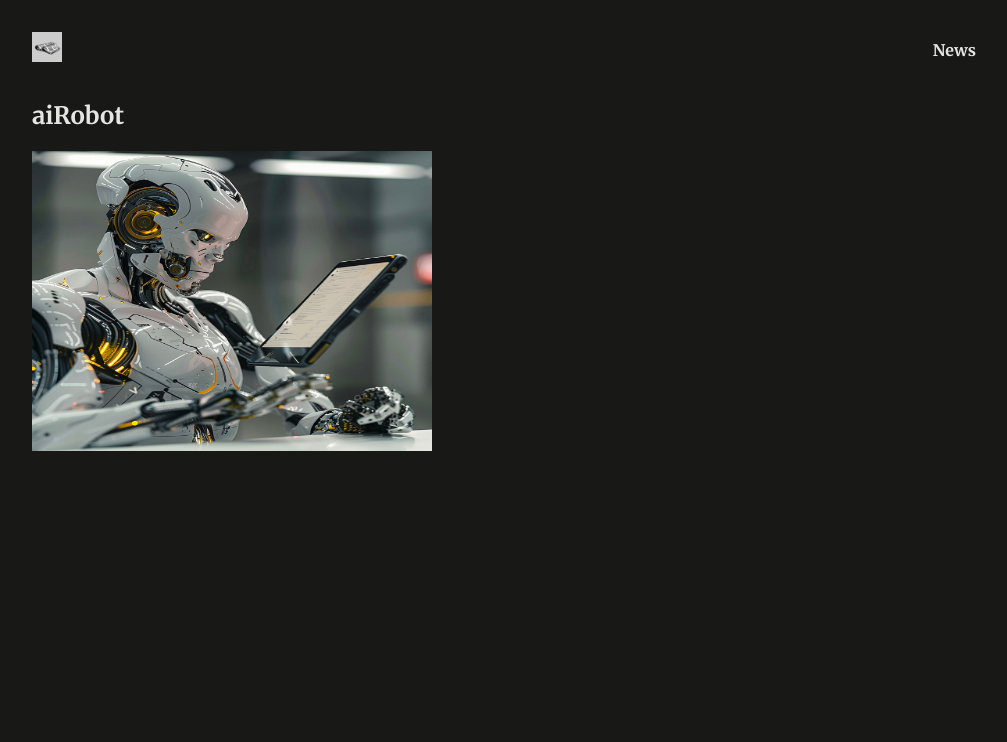
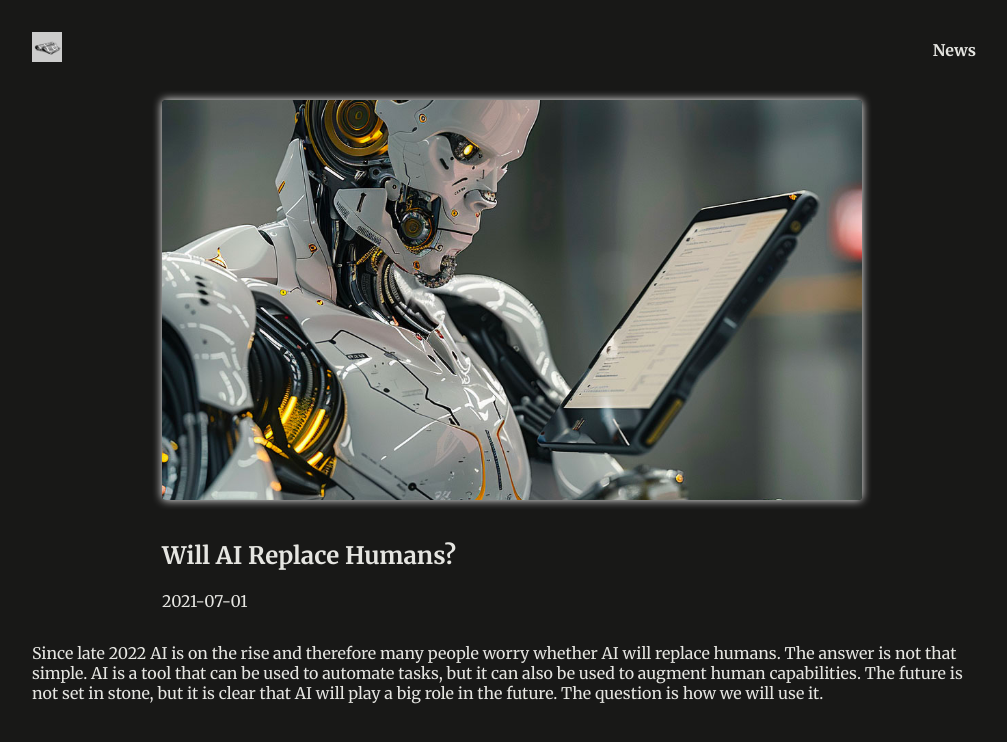
Before and after one commit to illusionnext/NewsWebApp, a Next.js app: page /news/aiRobot in a window 1280 px wide. Shown: the top 742 px of the page, without its empty margins (128-1135 px from the left). Built offline with nearby package versions, Linux system fonts and the light colour scheme.

Commit message:
added news Item page by slug

```diff
--- a/app/globals.css
+++ b/app/globals.css
@@ -143,11 +143,17 @@ ul {
   align-items: center;
 }
 
-.news-article img {
-  width: 7rem;
-  margin-bottom: 1rem;
-  border-radius: 4px;
-}
+
+
+/* .news-article img { */
+
+/*  width: 7rem; */
+
+/*  margin-bottom: 1rem; */
+
+/*  border-radius: 4px; */
+
+/* } */
 
 .modal {
   background-color: #bababa;
--- a/app/layout.tsx
+++ b/app/layout.tsx
@@ -17,8 +17,8 @@ const geistMono = localFont({
 });
 
 export const metadata: Metadata = {
-  title: "Create Next App",
-  description: "Generated by create next app",
+  title: "News Web App",
+  description: "A simple news web app",
 };
 
 export default function RootLayout({
--- /dev/null
+++ b/app/news/[slug]/page.module.css
@@ -0,0 +1,13 @@
+.news-article {
+  display: grid;
+  place-content: center;
+  place-items: center;
+  gap: 1rem;
+
+  & img {
+    box-shadow: 0 0 10px 0 #fff;
+    object-fit: cover;
+    margin-bottom: 1rem;
+    border-radius: 4px;
+  }
+}
--- a/app/news/[slug]/page.tsx
+++ b/app/news/[slug]/page.tsx
@@ -1,7 +1,8 @@
-import { newsPictures } from "@/components/SSG/pictures/pictures";
-import { pictureTypes } from "@/app/types/types";
+import { newsTypes } from "@/types/types";
 import Image from "next/image";
 import { notFound } from "next/navigation";
+import classes from "./page.module.css";
+import { dummyNews } from "@/components/SSG/dummy-data/dummyNews";
 
 export default async function NewsSlug({
   params,
@@ -11,25 +12,29 @@ export default async function NewsSlug({
   const { slug } = await params;
   console.log({ slug });
 
-  // Find the picture that matches the slug
-  const newsPicture: pictureTypes | undefined = newsPictures.find(
-    (picture) => picture.name === slug,
+  // Find the item that matches the slug
+  const newsItem: newsTypes | undefined = dummyNews.find(
+    (item) => item.slug === slug,
   );
 
-  if (!newsPicture) {
+  if (!newsItem) {
     notFound();
   } else {
     return (
-      <section>
-        <h1>{newsPicture.name}</h1>
-        <Image
-          width={400}
-          height={300}
-          src={newsPicture.src}
-          alt={newsPicture.alt}
-          priority
-        />
-      </section>
+      <article className={classes["news-article"]}>
+        <header>
+          <Image
+            width={700}
+            height={400}
+            src={`/images/news/${newsItem.image}`}
+            alt={newsItem.title}
+            priority
+          />
+          <h1>{newsItem.title}</h1>
+          <time dateTime={newsItem.date}>{newsItem.date}</time>
+        </header>
+        <p>{newsItem.content}</p>
+      </article>
     );
   }
 }
--- a/app/news/page.tsx
+++ b/app/news/page.tsx
@@ -17,6 +17,7 @@ export default function Page() {
                 alt={news.content}
               />
             </Link>
+            <span>{news.title}</span>
           </li>
         ))}
       </ul>
--- a/components/SSG/dummy-data/dummyNews.ts
+++ b/components/SSG/dummy-data/dummyNews.ts
@@ -1,4 +1,4 @@
-import { newsTypes } from "@/app/types/types";
+import { newsTypes } from "@/types/types";
 
 export const dummyNews: newsTypes[] = [
   {
--- a/components/SSG/pictures/pictures.ts
+++ /dev/null
@@ -1,14 +0,0 @@
-import aiRobot from "@/public/images/news/aiRobot.jpg";
-import beaverPlague from "@/public/images/news/beaverPlague.jpg";
-import coupleCooking from "@/public/images/news/coupleCooking.jpg";
-import hiking from "@/public/images/news/hiking.jpg";
-import landscape from "@/public/images/news/landscape.jpg";
-import { pictureTypes } from "@/app/types/types";
-
-export const newsPictures: pictureTypes[] = [
-  { name: "aiRobot", src: aiRobot, alt: "AI Robot" },
-  { name: "beaverPlague", src: beaverPlague, alt: "Beaver Plague" },
-  { name: "coupleCooking", src: coupleCooking, alt: "Couple Cooking" },
-  { name: "hiking", src: hiking, alt: "Hiking" },
-  { name: "landscape", src: landscape, alt: "Landscape" },
-];
--- /dev/null
+++ b/types/types.ts
@@ -0,0 +1,8 @@
+export interface newsTypes {
+  id: number;
+  slug: string;
+  title: string;
+  image: string;
+  date: string;
+  content: string;
+}
```
Also changed, not shown: app/types/types.ts (deleted, +0 -16 lines).
